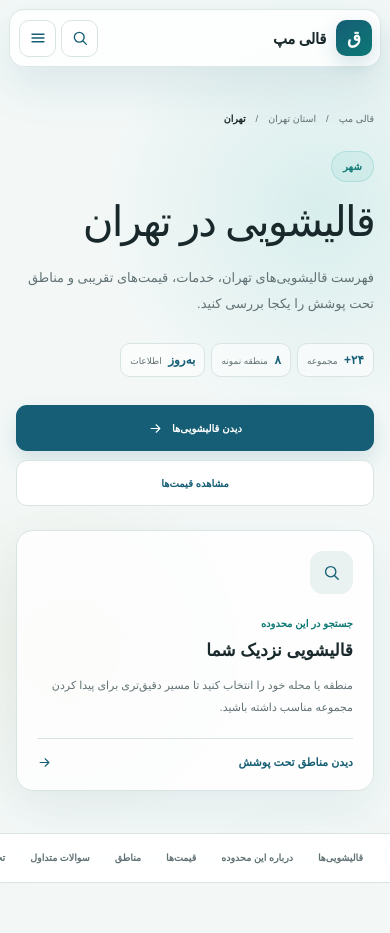
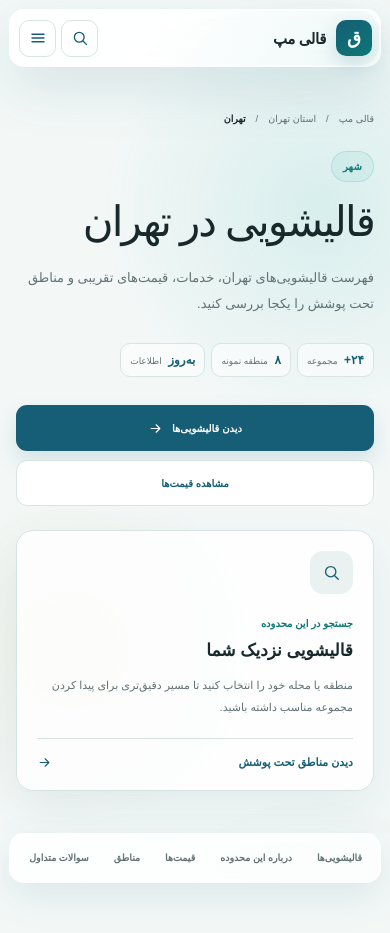
Before and after one commit to HoseinPirhadi/nextjs-boilerplate, a Next.js app: page / in a window 390 px wide. Shown: the top 933 px of the page. Built offline with nearby package versions, Linux system fonts and the light colour scheme.

Commit message:
style: refine glass header and floating section nav

```diff
--- a/app/globals.css
+++ b/app/globals.css
@@ -1187,3 +1187,128 @@ body.header-drawer-open { overflow: hidden; }
     direction: rtl;
   }
 }
+
+
+/* Floating glass header + anchored section navigation */
+.site-header-wrap {
+  z-index: 200;
+}
+
+.site-header {
+  position: relative;
+  isolation: isolate;
+  border-color: rgba(255,255,255,.58);
+  background:
+    linear-gradient(135deg, rgba(255,255,255,.78), rgba(255,255,255,.54)),
+    rgba(255,255,255,.48);
+  box-shadow:
+    0 20px 55px rgba(21,94,117,.13),
+    0 4px 16px rgba(255,255,255,.42) inset,
+    0 1px 0 rgba(255,255,255,.78) inset;
+  backdrop-filter: blur(26px) saturate(155%);
+  -webkit-backdrop-filter: blur(26px) saturate(155%);
+}
+
+.site-header::before {
+  content: "";
+  position: absolute;
+  inset: 1px;
+  z-index: -1;
+  border-radius: 19px;
+  pointer-events: none;
+  background: linear-gradient(
+    110deg,
+    rgba(255,255,255,.38),
+    rgba(255,255,255,.08) 45%,
+    rgba(22,166,161,.06)
+  );
+}
+
+.site-header::after {
+  content: "";
+  position: absolute;
+  top: 0;
+  left: 10%;
+  right: 10%;
+  height: 1px;
+  border-radius: 999px;
+  background: rgba(255,255,255,.9);
+  opacity: .8;
+  pointer-events: none;
+}
+
+.location-anchor-nav {
+  position: sticky;
+  top: 102px;
+  z-index: 120;
+  width: min(1160px, calc(100% - 40px));
+  margin: 0 auto;
+  border: 1px solid rgba(255,255,255,.62);
+  border-radius: 18px;
+  background:
+    linear-gradient(135deg, rgba(255,255,255,.76), rgba(255,255,255,.48)),
+    rgba(255,255,255,.48);
+  box-shadow:
+    0 14px 38px rgba(21,94,117,.10),
+    0 3px 12px rgba(255,255,255,.38) inset;
+  backdrop-filter: blur(22px) saturate(145%);
+  -webkit-backdrop-filter: blur(22px) saturate(145%);
+}
+
+.location-anchor-inner {
+  width: 100%;
+  min-height: 58px;
+  padding-inline: 10px;
+  justify-content: flex-start;
+}
+
+.location-anchor-inner a {
+  min-height: 42px;
+  border-radius: 11px;
+}
+
+.location-anchor-inner a:hover {
+  background: rgba(233,242,241,.72);
+}
+
+@media (max-width: 900px) {
+  .site-header {
+    border-color: rgba(255,255,255,.62);
+    background:
+      linear-gradient(135deg, rgba(255,255,255,.80), rgba(255,255,255,.55)),
+      rgba(255,255,255,.48);
+    backdrop-filter: blur(24px) saturate(150%);
+    -webkit-backdrop-filter: blur(24px) saturate(150%);
+  }
+
+  .location-anchor-nav {
+    top: 84px;
+    width: calc(100% - 22px);
+    border-radius: 16px;
+  }
+
+  .location-anchor-inner {
+    min-height: 52px;
+    padding-inline: 7px;
+  }
+}
+
+@media (max-width: 640px) {
+  .site-header {
+    background:
+      linear-gradient(135deg, rgba(255,255,255,.82), rgba(255,255,255,.58)),
+      rgba(255,255,255,.5);
+    backdrop-filter: blur(22px) saturate(150%);
+    -webkit-backdrop-filter: blur(22px) saturate(150%);
+  }
+
+  .location-anchor-nav {
+    top: 76px;
+    width: calc(100% - 18px);
+    border-radius: 15px;
+  }
+
+  .location-anchor-inner {
+    min-height: 48px;
+  }
+}
```
